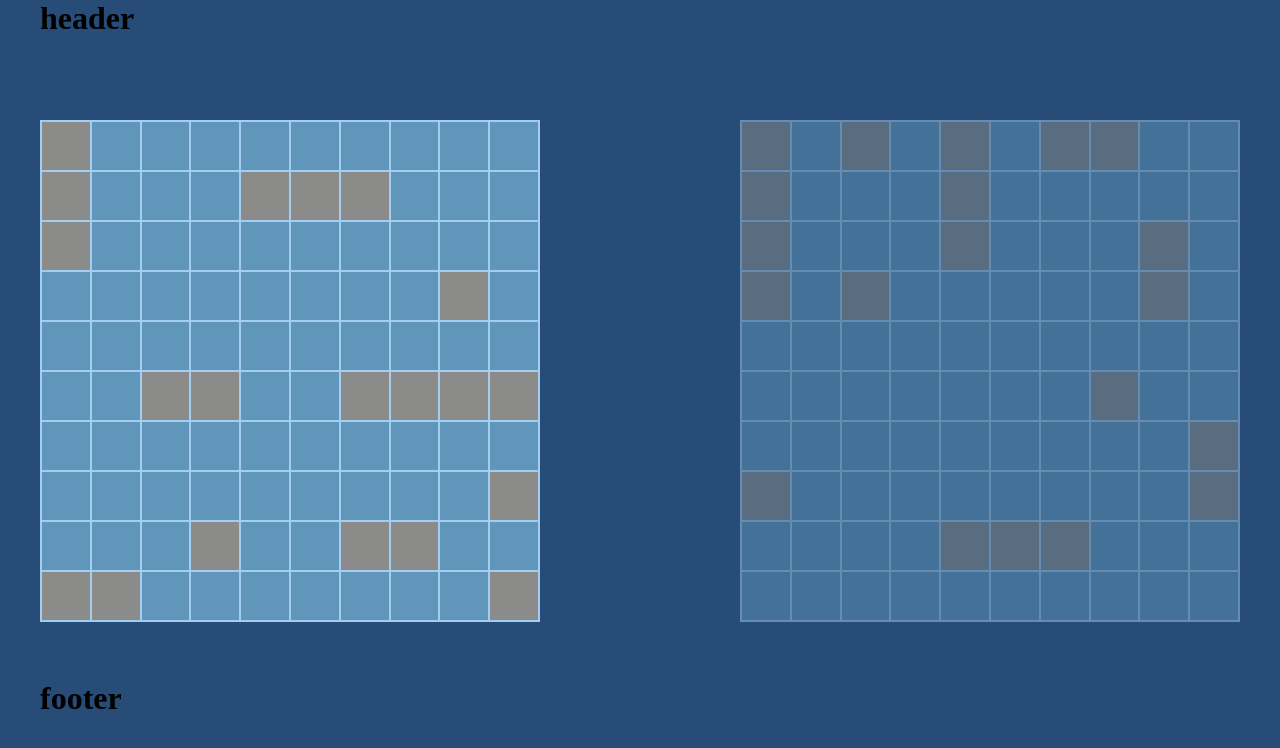
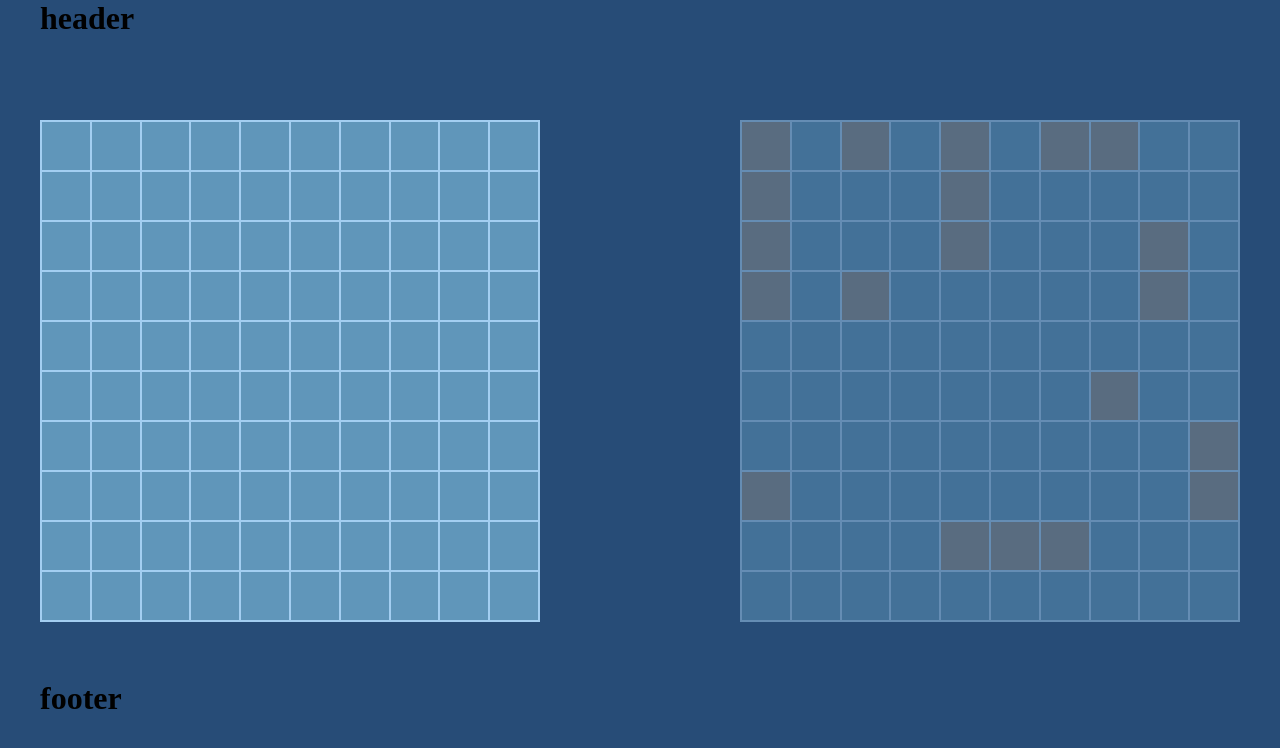
Before and after one commit to thomas-mach/sea_battle, a Vue app: page / in a window 1280 px wide. Shown: the top 748 px of the page. Built offline with nearby package versions, Linux system fonts and the light colour scheme.

Commit message:
Add: shipSunk  miss surrounding

```diff
--- a/src/components/gameGrid.vue
+++ b/src/components/gameGrid.vue
@@ -102,11 +102,10 @@ export default {
             console.log('launchAttack called');
             const cell = this.grid[row][col]
             // Controlla se la cella è già attiva (già attaccata)
-            if (cell.isActive) {
-                console.log('Cella già attaccata!');
-                return false; // Non puoi attaccare una cella già attiva
-            }
-            // Se la cella contiene una nave e non è attiva, segna come colpita
+            // if (cell.isActive) {
+            //     return false
+            //  }
+            // console.log('Cella già attaccata!');
             if (cell.isShip) {
                 cell.isHit = true;
                 cell.isActive = true;
@@ -117,6 +116,10 @@ export default {
             cell.isActive = true;
             this.$emit('clickDisabled')
             return false; // Nessuna nave colpita
+
+
+            // Se la cella contiene una nave e non è attiva, segna come colpita
+
         },
 
 
@@ -125,8 +128,6 @@ export default {
             if (cell.isHit) {
                 return
             }
-
-
             if (!cell.isActive || !cell.isHit) {
                 this.$emit('sentData')
             }
@@ -174,6 +175,7 @@ export default {
             if (hit) {
                 setTimeout(() => {
                     this.triggerAutoAttack();
+                    this.ships.forEach(ship => this.shipSunk(ship))
                 }, 1000); // Aspetta un secondo prima del prossimo attacco
             } else {
                 // Altrimenti, ferma l'attacco automatico
@@ -184,26 +186,71 @@ export default {
             this.$emit('clickDisabled')
         },
         shipSunk(ship) {
-            // console.log('shipSunk called')
-            let hits = 0
-            const hitCells = []
+            let hits = 0;
+            const hitCells = [];
+
             for (let rowIndex = 0; rowIndex < this.grid.length; rowIndex++) {
                 for (let colIndex = 0; colIndex < this.grid[rowIndex].length; colIndex++) {
                     const cell = this.grid[rowIndex][colIndex];
                     if (cell.id === ship.id && cell.isHit === true) {
-                        hits++
-                        hitCells.push([rowIndex, colIndex])
-                        console.log(cell.id, 'was hits:', hits, 'times')
-                        console.log(hitCells)
-
-                        // console.log('hai colpito', cell.id)
-                        if (hits === ship.length) {
-                            console.log(cell.id, 'sunked')
-                        }
+                        hits++;
+                        hitCells.push({ rowIndex, colIndex });
+                        console.log(cell.id, 'was hit:', hits, 'times');
                     }
                 }
             }
+
+            if (hits === ship.length) {
+                console.log('Ship sunk!');
+
+                // Segna tutte le celle colpite come "isSunk"
+                hitCells.forEach(hitCell => {
+                    this.grid[hitCell.rowIndex][hitCell.colIndex].isSunk = true;
+                });
+
+                const rowIndices = hitCells.map(el => el.rowIndex);
+                const isHorizontal = rowIndices.every(el => el === rowIndices[0]);
+                const colIndices = hitCells.map(el => el.colIndex);
+                const isVertical = colIndices.every(el => el === colIndices[0]);
+
+                if (isHorizontal) {
+                    console.log('Ship is horizontal');
+                    hitCells.forEach(hitCell => {
+                        this.activateSurroundingCells(hitCell.rowIndex, hitCell.colIndex);
+                    });
+                } else if (isVertical) {
+                    console.log('Ship is vertical');
+                    hitCells.forEach(hitCell => {
+                        this.activateSurroundingCells(hitCell.rowIndex, hitCell.colIndex);
+                    });
+                }
+            }
+        },
+
+        // Funzione per attivare le celle intorno a una specifica cella
+        activateSurroundingCells(rowIndex, colIndex) {
+            const surroundingOffsets = [
+                [-1, -1], [-1, 0], [-1, 1],  // celle sopra
+                [0, -1], [0, 1],   // celle ai lati
+                [1, -1], [1, 0], [1, 1]     // celle sotto
+            ];
+
+            surroundingOffsets.forEach(offset => {
+                const newRow = rowIndex + offset[0];
+                const newCol = colIndex + offset[1];
+
+                // Verifica se la nuova cella è all'interno dei limiti della griglia
+                if (this.isWithinGrid(newRow, newCol)) {
+                    this.grid[newRow][newCol].isActive = true;
+                }
+            });
+        },
+
+        // Funzione per verificare se una cella è all'interno della griglia
+        isWithinGrid(row, col) {
+            return row >= 0 && row < this.grid.length && col >= 0 && col < this.grid[0].length;
         }
+
     },
 
     created() {
@@ -250,10 +297,12 @@ export default {
 
 .hit {
     background-color: red !important;
+    pointer-events: none;
 }
 
 .miss {
     background-color: var(--light-gray);
+    pointer-events: none;
 
 }
 
--- a/src/components/mainComponent.vue
+++ b/src/components/mainComponent.vue
@@ -3,7 +3,7 @@
         <div class="container">
             <div class="row">
                 <div class="col">
-                    <GameGrid @clickDisabled="clickDisabled" @sentData="disableGrid" shipClass="ship"
+                    <GameGrid @clickDisabled="clickDisabled" @sentData="disableGrid" shipClass=""
                         :gridDisabled="gridDisabled" :disabledClick="disabledClick" />
                 </div>
                 <div class="col">
```
